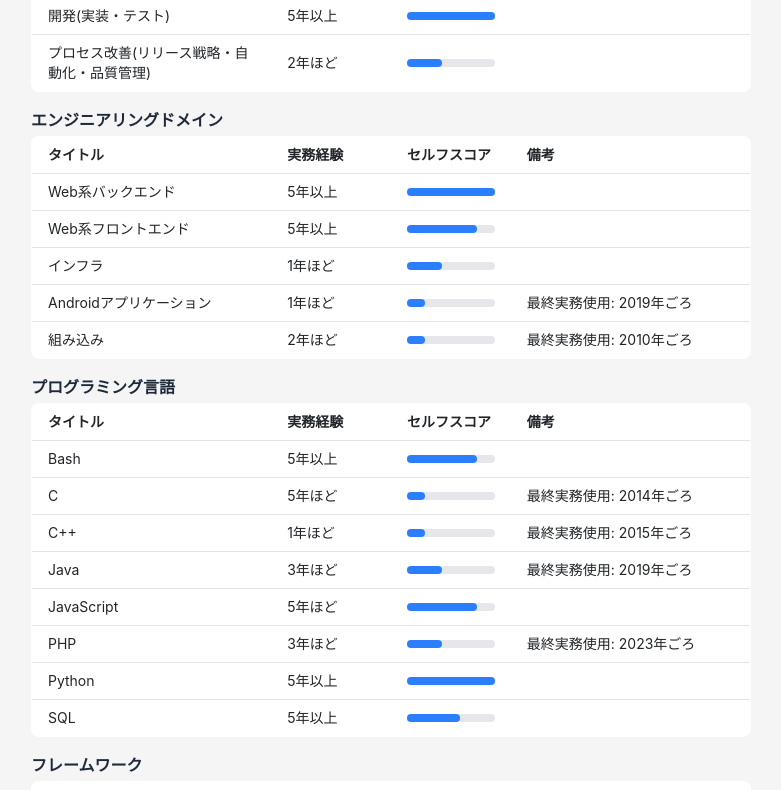
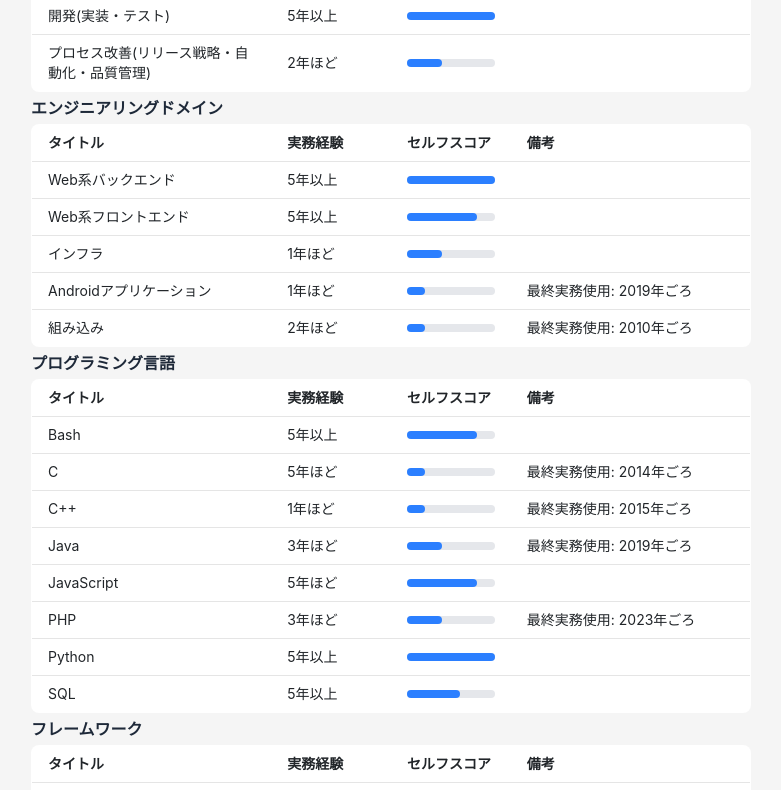
Before and after one commit to yoshik159753/portfolio, a Next.js app: page / in a window 1280 px wide. Shown: the part 3261-4051 px from the top of the page, without its empty margins (249-1030 px from the left). Built offline with nearby package versions, Linux system fonts and the light colour scheme.

Commit message:
upd globals.css

```diff
--- a/styles/globals.css
+++ b/styles/globals.css
@@ -66,7 +66,7 @@
   }
 
   table {
-    @apply w-full mb-4 border border-[#dee2e6] text-[#212529];
+    @apply w-full border border-[#dee2e6] text-[#212529];
   }
 
   thead th {
```
